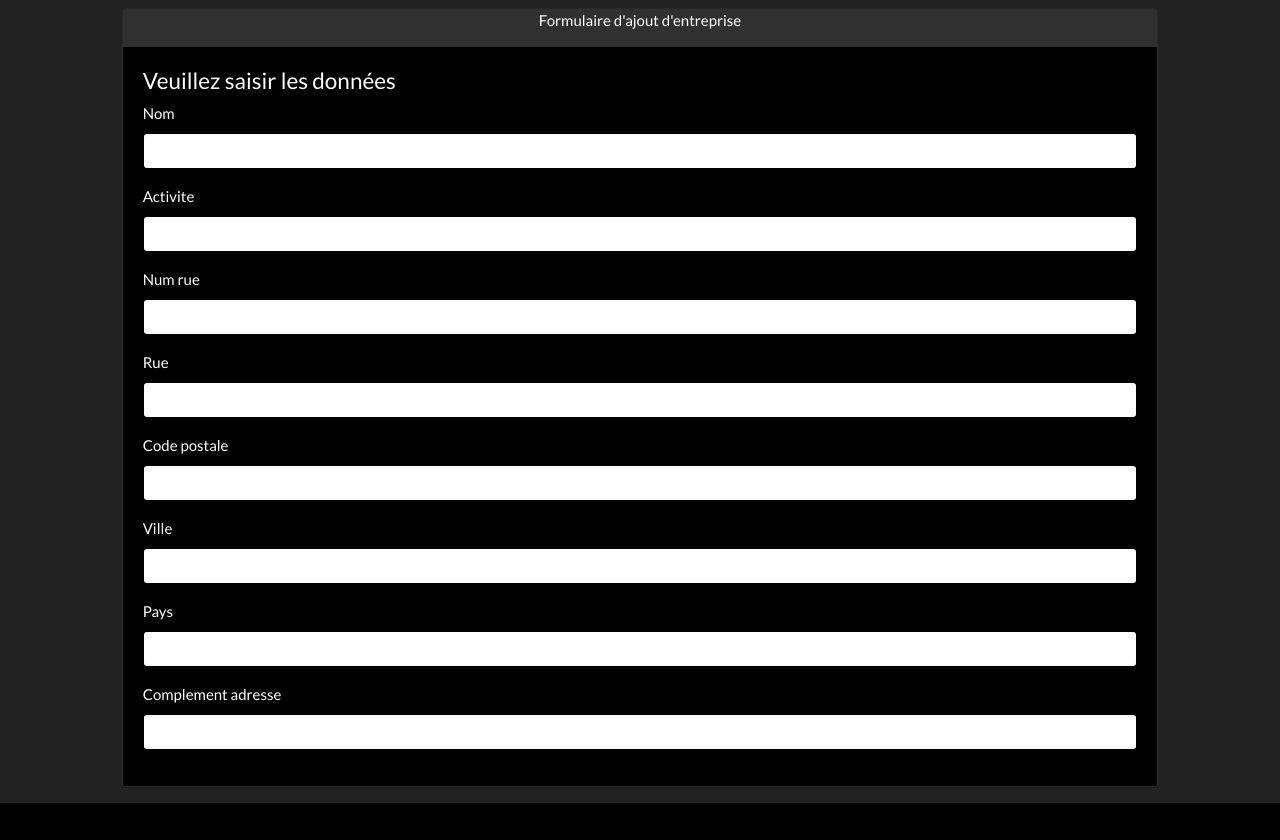
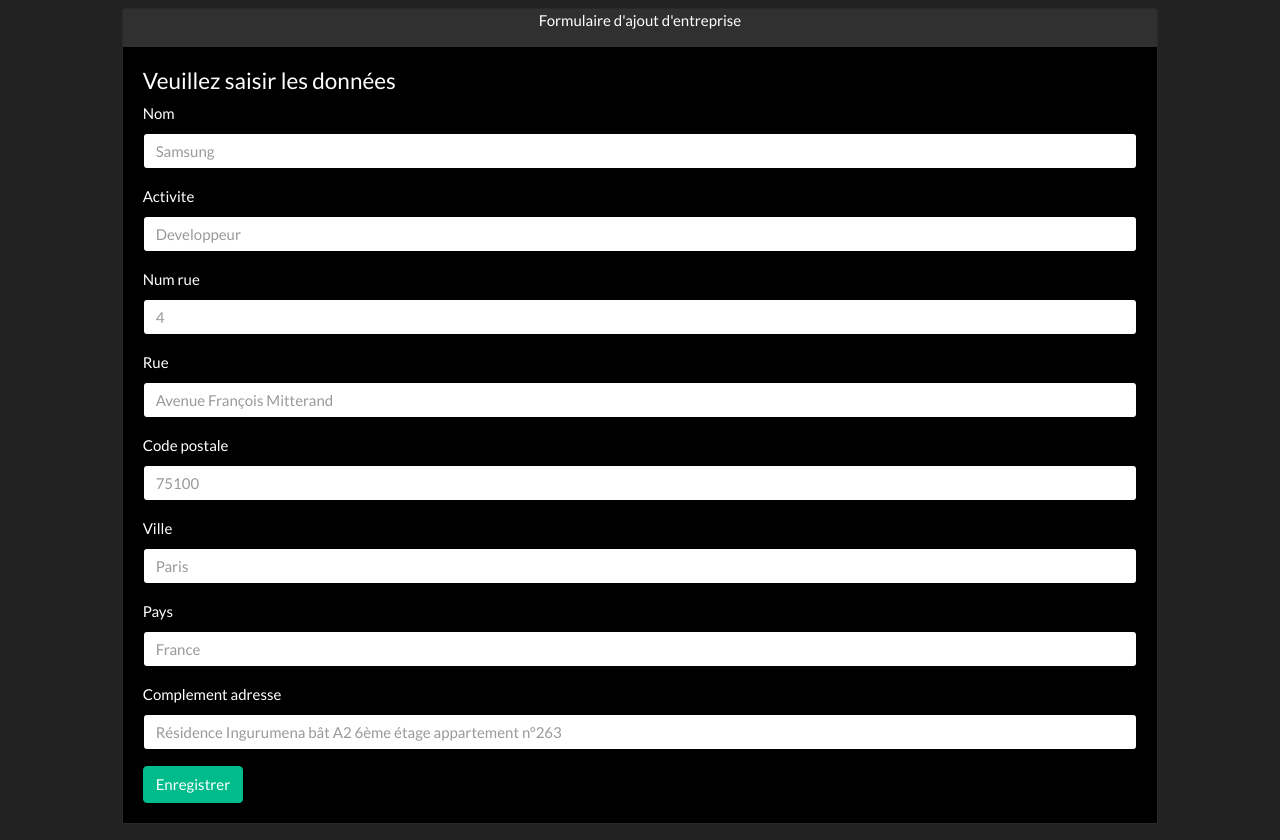
Before and after one commit to richardoot/Prostage, a Symfony app: template templates/pro_stage/ajouterEntreprise.html.twig in a window 1280 px wide. Shown: the part 79-919 px from the top of the page. Before the commit the page ends 882 px from the top, so only its background shows below. Run offline with Twig, Linux system fonts and the light colour scheme; the template is opened without the code that fills it: most values are stand-ins (such as "Sample title", 1, 10 or a date in 2020); form fields are guessed from the names that the template uses; some libraries are stand-ins or nearby versions.

Commit message:
Mise en place de bootstrap et du butoon submit dans le formulaire

```diff
--- a/templates/pro_stage/ajouterEntreprise.html.twig
+++ b/templates/pro_stage/ajouterEntreprise.html.twig
@@ -11,14 +11,15 @@
         <div class="card-body" style="background: black;">
            <h4>Veuillez saisir les données</h4>
            {{form_start(formulaire)}}
-              {{form_row(formulaire.nom)}}
-              {{form_row(formulaire.activite)}}
-              {{form_row(formulaire.numRue)}}
-              {{form_row(formulaire.rue)}}
-              {{form_row(formulaire.codePostale)}}
-              {{form_row(formulaire.ville)}}
-              {{form_row(formulaire.pays)}}
-              {{form_row(formulaire.complementAdresse)}}
+              {{form_row(formulaire.nom,{'attr': {'placeholder': 'Samsung'}})}}
+              {{form_row(formulaire.activite,{'attr': {'placeholder': 'Developpeur'}})}}
+              {{form_row(formulaire.numRue,{'attr': {'placeholder': '4'}})}}
+              {{form_row(formulaire.rue,{'attr': {'placeholder': 'Avenue François Mitterand'}})}}
+              {{form_row(formulaire.codePostale,{'attr': {'placeholder': '75100'}})}}
+              {{form_row(formulaire.ville,{'attr': {'placeholder': 'Paris'}})}}
+              {{form_row(formulaire.pays,{'attr': {'placeholder': 'France'}})}}
+              {{form_row(formulaire.complementAdresse,{'attr': {'placeholder': 'Résidence Ingurumena bât A2 6ème étage appartement n°263'}})}}
+              <button type="submit" class="btn btn-success" name="button">Enregistrer</button>
            {{form_end(formulaire)}}
         </div>
       </div>
```
